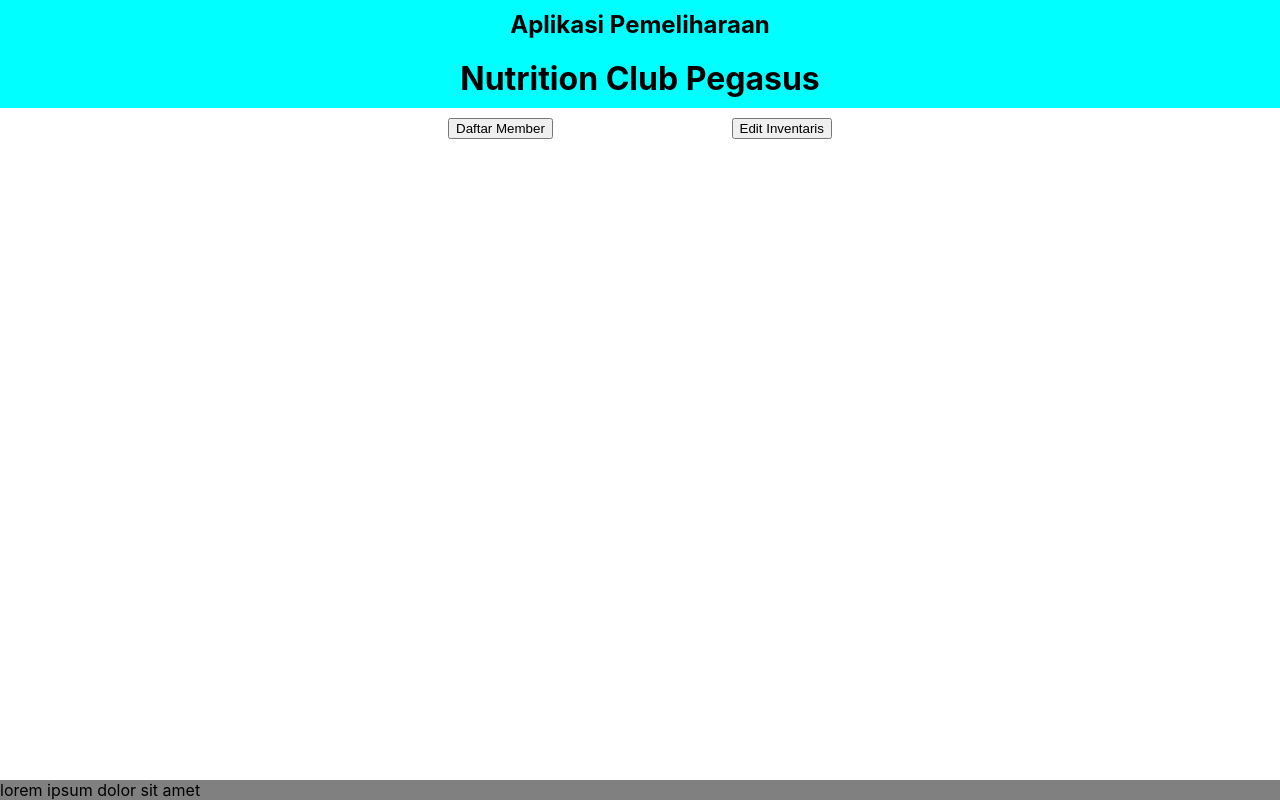
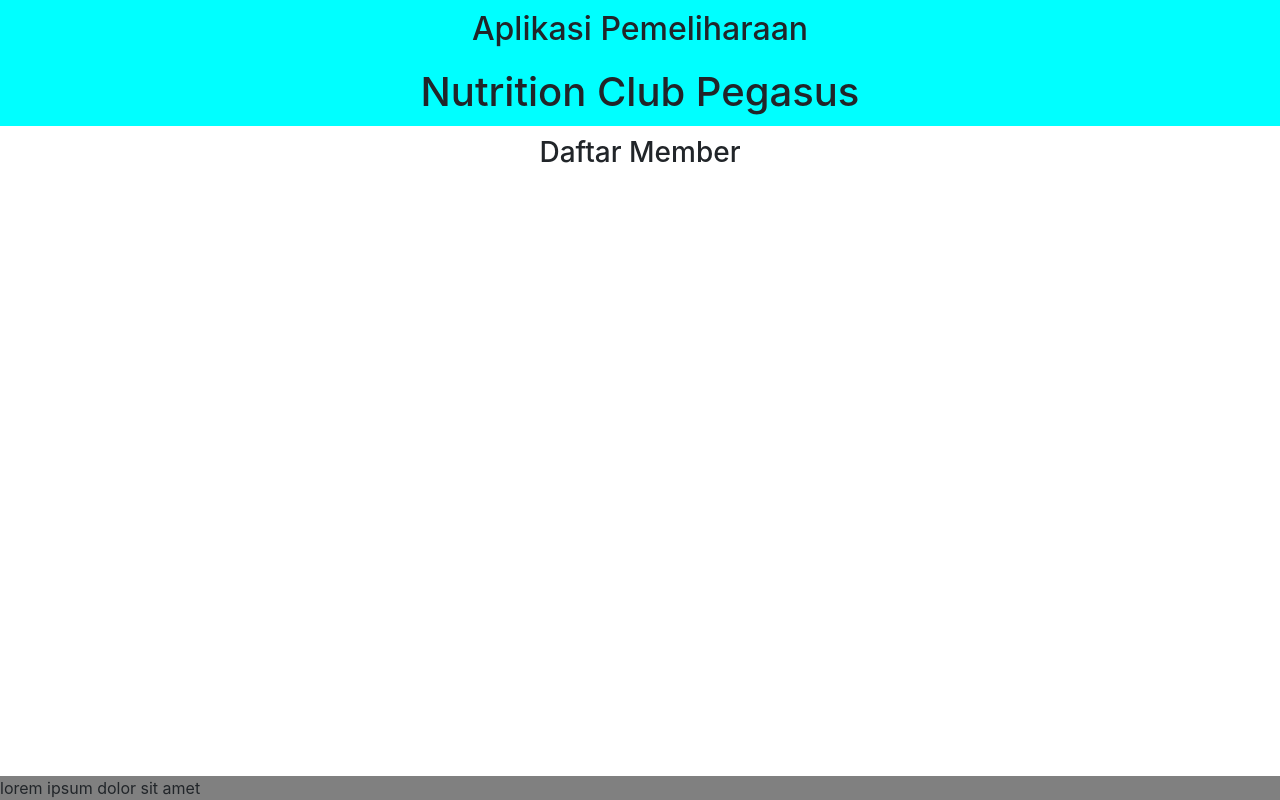
Before and after one commit to thethirdswan/aplpemeliharaanhlf, a React (Create React App) app: page /member in a window 1280 px wide. Built offline with nearby package versions, Linux system fonts and the light colour scheme.

Commit message:
routing, new pages added

```diff
--- a/package.json
+++ b/package.json
@@ -8,7 +8,9 @@
     "@testing-library/user-event": "^13.5.0",
     "react": "^18.2.0",
     "react-dom": "^18.2.0",
+    "react-router-dom": "^6.21.0",
     "react-scripts": "5.0.1",
+    "styled-components": "^6.1.1",
     "web-vitals": "^2.1.4"
   },
   "scripts": {
--- a/public/index.html
+++ b/public/index.html
@@ -2,7 +2,7 @@
 <html lang="en">
   <head>
     <meta charset="utf-8" />
-    <link rel="icon" href="%PUBLIC_URL%/favicon.ico" />
+    <link rel="icon" href="favicon.ico" />
     <meta name="viewport" content="width=device-width, initial-scale=1" />
     <meta name="theme-color" content="#000000" />
     <meta
@@ -15,6 +15,12 @@
       user's mobile device or desktop. See https://developers.google.com/web/fundamentals/web-app-manifest/
     -->
     <link rel="manifest" href="%PUBLIC_URL%/manifest.json" />
+    <link
+  rel="stylesheet"
+  href="https://cdn.jsdelivr.net/npm/bootstrap@5.3.0/dist/css/bootstrap.min.css"
+  integrity="sha384-9ndCyUaIbzAi2FUVXJi0CjmCapSmO7SnpJef0486qhLnuZ2cdeRhO02iuK6FUUVM"
+  crossorigin="anonymous"
+/>
     <!--
       Notice the use of %PUBLIC_URL% in the tags above.
       It will be replaced with the URL of the `public` folder during the build.
--- a/src/App.js
+++ b/src/App.js
@@ -1,10 +1,10 @@
-import './App.css';
+import './css/App.css';
 
 function App() {
   return (
     <div>
-      <button className="member">Daftar Member</button>
-      <button className="inventaris">Edit Inventaris</button>
+      <a href="/member"><button className="member btn btn-primary">Daftar Member</button></a>
+      <a href="/inventaris"><button className="inventaris btn btn-primary">Edit Inventaris</button></a>
     </div>
   );
 }
--- a/src/Footer.js
+++ b/src/Footer.js
@@ -1,4 +1,4 @@
-import './Footer.css'
+import './css/Footer.css'
 
 export default function Footer() {
     return (
--- a/src/Header.js
+++ b/src/Header.js
@@ -1,4 +1,4 @@
-import './Header.css';
+import './css/Header.css';
 import './Herbalife.jpg';
 
 export default function Header() {
--- a/src/index.js
+++ b/src/index.js
@@ -1,16 +1,29 @@
 import React from 'react';
 import ReactDOM from 'react-dom/client';
-import './index.css';
+import './css/index.css';
 import App from './App';
 import Header from './Header'
 import Footer from './Footer'
+import Inventaris from './pages/inventaris';
+import Member from './pages/member';
+import {
+  BrowserRouter as Router,
+  Routes,
+  Route
+} from 'react-router-dom'
 import reportWebVitals from './reportWebVitals';
 
 const root = ReactDOM.createRoot(document.getElementById('root'));
 root.render(
   <React.StrictMode>
     <Header />
-    <App />
+    <Router>
+      <Routes>
+        <Route exact path="/" element={<App />} />
+        <Route path="/member" element={<Member />} />
+        <Route path="inventaris" element={<Inventaris />} />
+      </Routes>
+    </Router>
     <Footer />
   </React.StrictMode>
 );
--- /dev/null
+++ b/src/pages/inventaris.js
@@ -0,0 +1,5 @@
+export default function Inventaris() {
+    return (
+        <h3 style={{textAlign: "center"}}>Inventaris</h3>
+    );
+}
--- /dev/null
+++ b/src/pages/member.js
@@ -0,0 +1,5 @@
+export default function Member() {
+    return (
+        <h3 style={{textAlign: "center"}}>Daftar Member</h3>
+    );
+}
```
Also changed, not shown: src/css/App.css (renamed from src/App.css), src/css/Footer.css (renamed from src/Footer.css), src/css/Header.css (renamed from src/Header.css), src/css/index.css (renamed from src/index.css), 1 other file (tests, documents, lock files or other folders).
